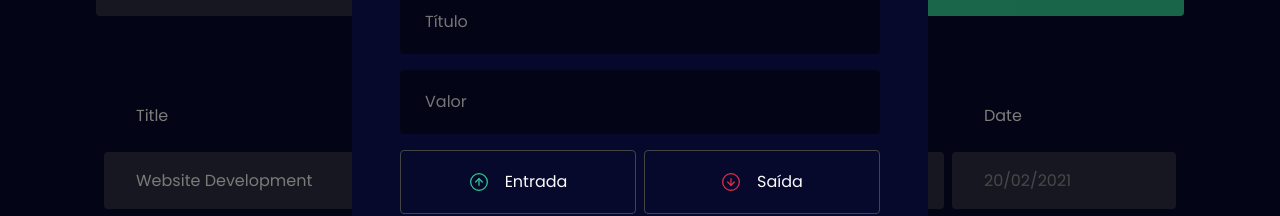
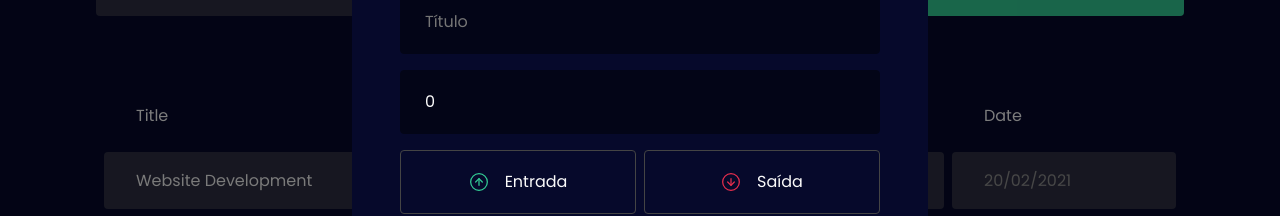
Before and after one commit to andrecampll/dtmoney, a React (Create React App) app: page / in a window 1280 px wide. Both pictures are taken after a click on the button "Nova transação". Shown: the part 248-464 px from the top of the page. Built offline with nearby package versions, Linux system fonts and the light colour scheme; no server answers; what miragejs would draw is missing.

Commit message:
Adding form control

```diff
--- a/src/components/NewTransactionModal/index.tsx
+++ b/src/components/NewTransactionModal/index.tsx
@@ -1,4 +1,4 @@
-import { useState } from "react";
+import { FormEvent, useState } from "react";
 import Modal from "react-modal";
 import incomeImg from '../../assets/income.svg';
 import outcomeImg from '../../assets/outcome.svg';
@@ -11,7 +11,14 @@
 }
 
 export function NewTransactionModal({ isOpen, onRequestClose }: NewTransactionModalProps) {
+  const [ title, setTitle ] = useState('');
+  const [ category, setCategory ] = useState('');
+  const [ value, setValue ] = useState(0);
   const [ type, setType ] = useState('');
+
+  function handleCreateNewTransaction(event: FormEvent<HTMLFormElement>) {
+    event.preventDefault();
+  }
 
   return (
     <Modal
@@ -28,16 +35,20 @@
         <img src={closeImg} alt="Fechar modal"/>
       </button>
 
-      <Container>
+      <Container onSubmit={handleCreateNewTransaction}>
         <h2>Cadastrar Transação</h2>
 
         <input
           placeholder="Título"
+          value={title}
+          onChange={event => setTitle(event.target.value)}
         />
 
         <input
           type="number"
           placeholder="Valor"
+          value={value}
+          onChange={event => setValue(Number(event.target.value))}
         />
 
         <TransactionTypeContainer>
@@ -65,6 +76,8 @@
 
         <input
           placeholder="Categoria"
+          value={category}
+          onChange={event => setCategory(event.target.value)}
         />
 
         <button type="submit">
```
